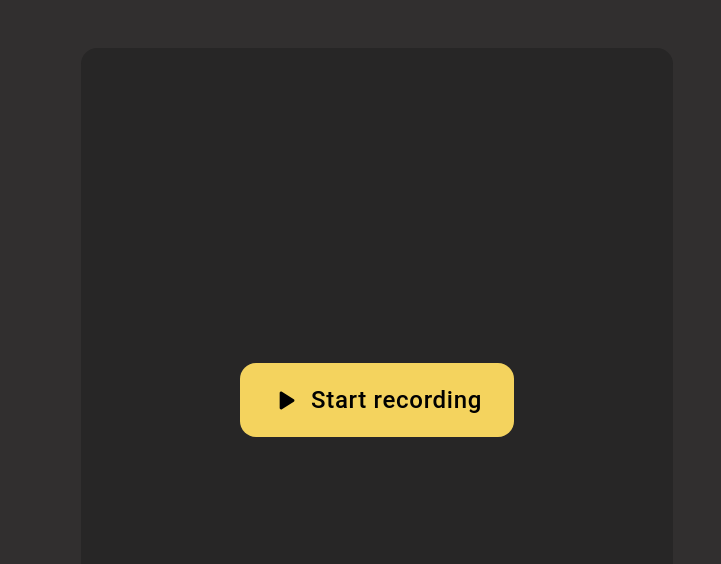
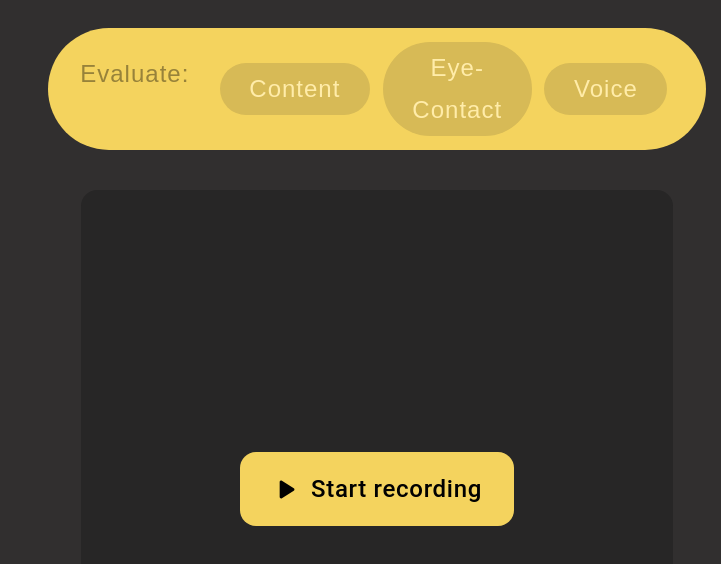
Before and after one commit to nikkiguo/speechrly, a React (Create React App) app in the folder client/: page / in a window 1280 px wide. Shown: the top 564 px of the page, without its empty margins (559-1280 px from the left). Built offline with nearby package versions, Linux system fonts and the light colour scheme.

Commit message:
add butt to page

```diff
--- a/client/src/components/ChooseButton.jsx
+++ b/client/src/components/ChooseButton.jsx
@@ -19,7 +19,7 @@ function ChooseButton({featureName}) {
 
   return (
     <ToggleButton
-    sx={{ color: textColor, borderRadius: '100rem', margin: '1rem', fontFamily: 'sans-serif', textTransform: 'none', letterSpacing: "0.0625rem", margin: "0.35rem", padding: "0.3rem 1.25rem", border: 0, backgroundColor: bgColor, '&:hover': { backgroundColor: "#f7e7b0", color: "#cfb559"}}} value="content" aria-label="content" onClick={buttonClick}>
+    sx={{ fontSize: "1.5rem", color: textColor, borderRadius: '100rem', fontFamily: 'sans-serif', textTransform: 'none', letterSpacing: "0.0625rem", margin: "0.4rem", padding: "0.3rem 1.85rem", border: 0, backgroundColor: bgColor, '&:hover': { backgroundColor: "#f7e7b0", color: "#cfb559"}}} value="content" aria-label="content" onClick={buttonClick}>
       {featureName}
     </ToggleButton>
   )
--- a/client/src/components/ChooseFeatures.jsx
+++ b/client/src/components/ChooseFeatures.jsx
@@ -1,16 +1,21 @@
 import * as React from 'react';
 import ChooseButton from './ChooseButton';
-import { Box } from '@mui/material';
+import { Stack, Box } from '@mui/material';
 
 function ChooseFeatures() {
 
     return (
         <Box width="100%" display="flex" justifyContent="center" alignItems="center">
-            <Box bgcolor="#F4D35E" borderRadius="100rem" paddingX="1.4rem" paddingY="0.5rem">
-                <p style={{color: "#97823A", display: "inline", paddingRight: "1rem"}}>Evaluate:</p>
-                <ChooseButton featureName="Content" />
-                <ChooseButton featureName="Eye-Contact" />
-                <ChooseButton featureName="Voice" />
+
+            <Box bgcolor="#F4D35E" borderRadius="100rem" paddingX="2rem" paddingY="0.5rem" verticalAlign="center" marginY="1rem">
+                <Stack direction="horizontal">
+                    <p style={{letterSpacing: "0.0625rem", fontFamily: 'sans-serif', verticalAlign: "center", fontSize: "1.5rem", color: "#97823A", display: "inline", paddingRight: "1.5rem", paddingY: "0rem"}}>Evaluate:</p>
+                    <Box width="100%" display="flex" justifyContent="center" alignItems="center">
+                        <ChooseButton featureName="Content" />
+                        <ChooseButton featureName="Eye-Contact" />
+                        <ChooseButton featureName="Voice" />
+                    </Box>
+                </Stack>
             </Box>
         </Box>
 
--- a/client/src/pages/ProjectPage.jsx
+++ b/client/src/pages/ProjectPage.jsx
@@ -1,10 +1,11 @@
 import React from 'react';
 import { Grid } from '@mui/material';
 import RecordingBox from '../components/RecordingBox';
+import ChooseFeatures from '../components/ChooseFeatures';
 
 function ProjectPage() {
   return (
-    <Grid container flexGrow xs={12} height='100vh' bgcolor='#312F2F'>
+    <Grid container flexGrow xs={12} minHeight='100vh' bgcolor='#312F2F'>
       <Grid item xs={6} padding='3rem'></Grid>
       <Grid
         item
@@ -15,10 +16,14 @@ function ProjectPage() {
         justifyContent='center'
         alignContent='center'
       >
+
+          <ChooseFeatures/>
+
         <Grid
           item
           container
-          height='100%'
+          height='85%'
+          marginTop="1.5rem"
           borderRadius='1rem'
           justifyContent='center'
           alignContent='center'
--- a/client/src/pages/TestPage.jsx
+++ b/client/src/pages/TestPage.jsx
@@ -3,9 +3,7 @@ import ChooseFeatures from '../components/ChooseFeatures';
 
 function TestPage() {
   return (
-    <>
-      <ChooseFeatures></ChooseFeatures>
-    </>
+    <ChooseFeatures></ChooseFeatures>
   );
 }
 
```
